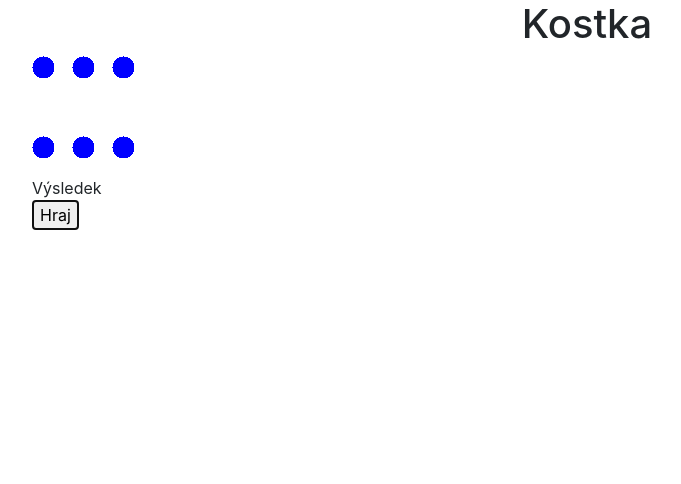
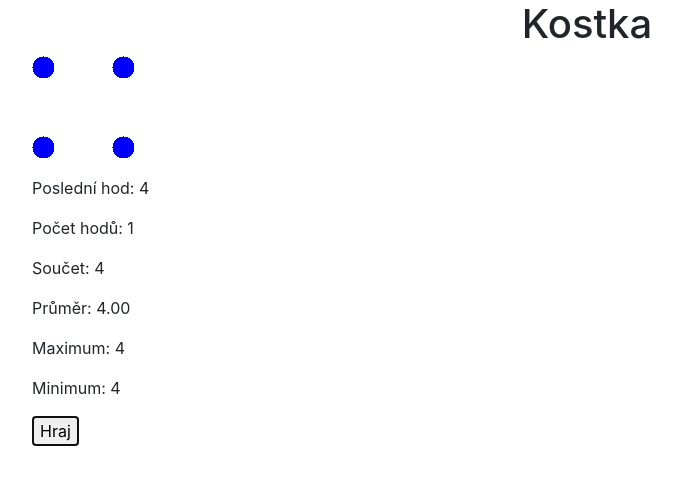
Before and after one commit to it1906/kostka_hadamcik, a plain HTML site: page index.html in a window 1280 px wide. Both pictures are taken after a click on the button "Hraj". Shown: the whole page, without its empty margins (53-734 px from the left). Drawn offline with nearby package versions, Linux system fonts and the light colour scheme.

Commit message:
Druha verze, bez animace

```diff
--- a/index.html
+++ b/index.html
@@ -26,5 +26,6 @@
         <script src="https://code.jquery.com/jquery-3.2.1.slim.min.js" integrity="sha384-KJ3o2DKtIkvYIK3UENzmM7KCkRr/rE9/Qpg6aAZGJwFDMVNA/GpGFF93hXpG5KkN" crossorigin="anonymous"></script>
         <script src="https://cdnjs.cloudflare.com/ajax/libs/popper.js/1.12.9/umd/popper.min.js" integrity="sha384-ApNbgh9B+Y1QKtv3Rn7W3mgPxhU9K/ScQsAP7hUibX39j7fakFPskvXusvfa0b4Q" crossorigin="anonymous"></script>
         <script src="https://maxcdn.bootstrapcdn.com/bootstrap/4.0.0/js/bootstrap.min.js" integrity="sha384-JZR6Spejh4U02d8jOt6vLEHfe/JQGiRRSQQxSfFWpi1MquVdAyjUar5+76PVCmYl" crossorigin="anonymous"></script>
+        <script src="kostka.js"></script>
     </body>
 </html>
--- /dev/null
+++ b/kostka.js
@@ -0,0 +1,47 @@
+console.log("funguje to");
+const kostka = document.getElementById ("cube");
+const statistika = document.getElementById ("result");
+const tlacitko = document.getElementById ("game");
+let hod = 1;
+let hody = [];
+
+tlacitko.addEventListener("click", function(){
+    hod = Math.ceil(Math.random()*6);
+    hody.push(hod);
+    console.log(hody);
+    kostka.src = "img/kostka" + hod + ".png";
+    vypisStatistiky();
+})
+
+function suma(){
+    let sum = 0;
+    for (let i = 0; i < hody.length; i++){
+        sum += hody[i];
+    }
+    return sum;
+}
+
+function max(){
+    let maximum = 1;
+    hody.forEach(function(value, index) {
+        if (value > maximum) maximum = value;
+    })
+    return maximum;
+}
+
+function min(){
+    let minimum = 6;
+    hody.forEach(function(value, index) {
+        if (value < minimum) minimum = value;
+    })
+    return minimum;
+}
+
+function vypisStatistiky(){
+    statistika.innerHTML = `<p>Poslední hod: ${hod}</p>`
+    statistika.innerHTML += `<p>Počet hodů: ${hody.length}</p>`
+    statistika.innerHTML += `<p>Součet: ${suma()}</p>`
+    statistika.innerHTML += `<p>Průměr: ${(suma() / hody.length).toFixed(2)}</p>`
+    statistika.innerHTML += `<p>Maximum: ${max()}</p>`
+    statistika.innerHTML += `<p>Minimum: ${min()}</p>`
+}
```
